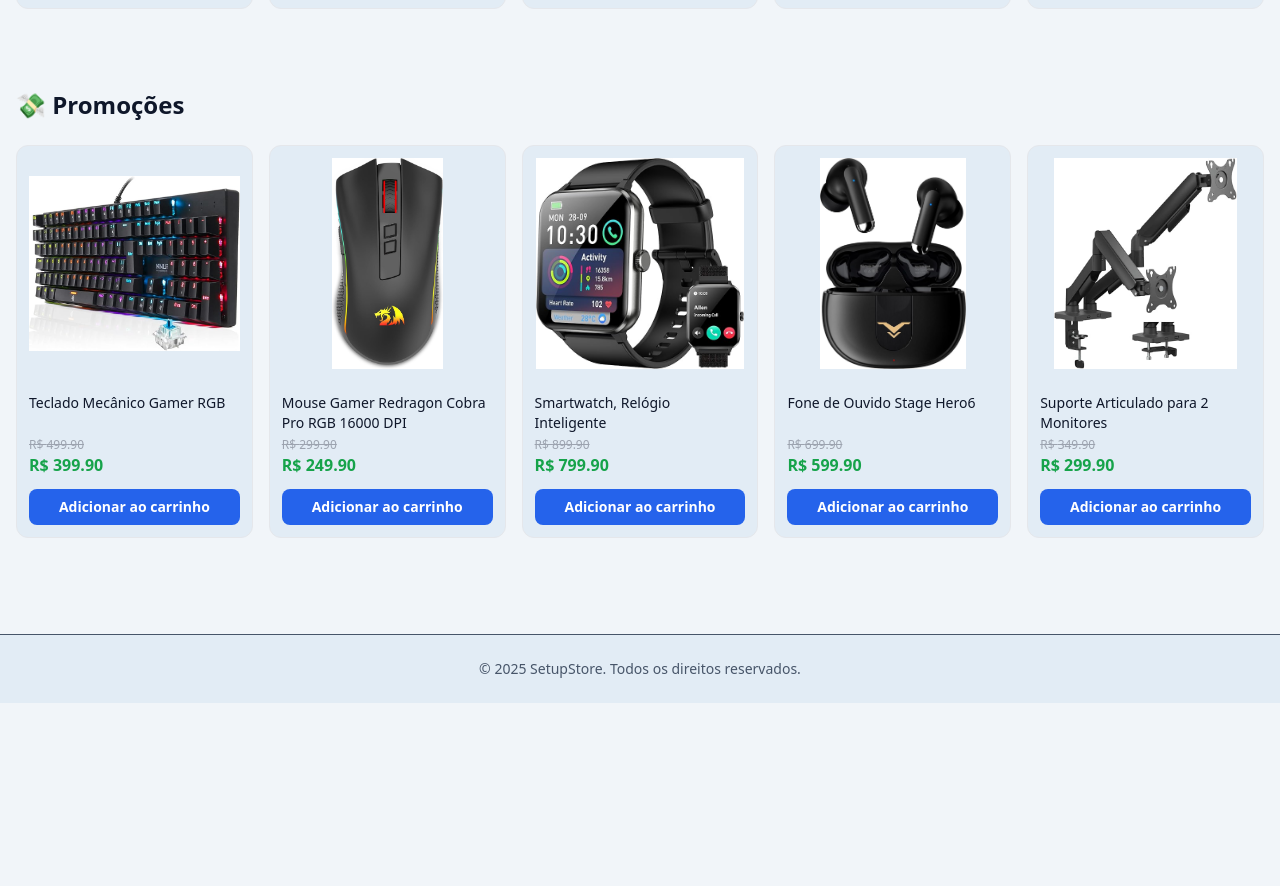
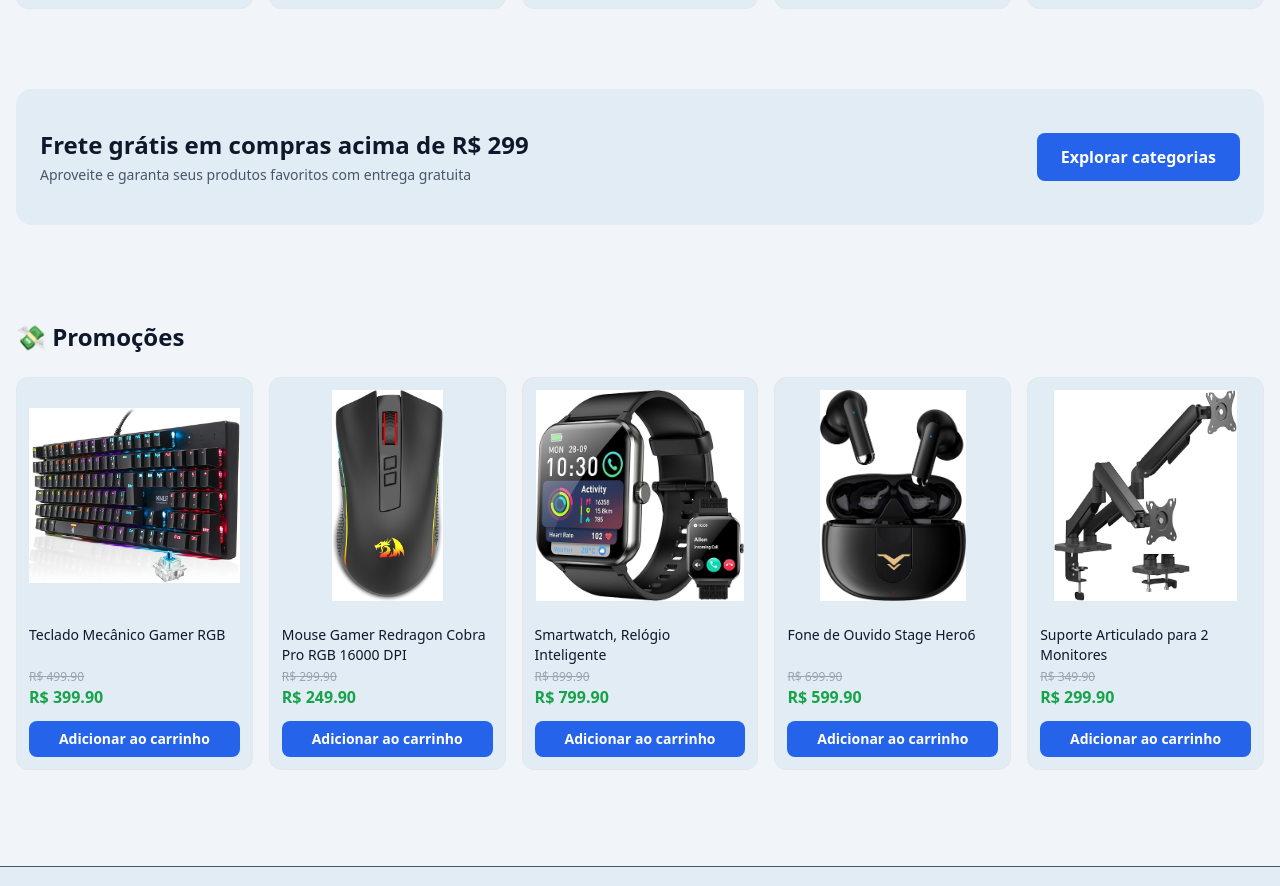
Before and after one commit to mikaeljuliao/ecommerce-store, a React (Vite) app: page / in a window 1280 px wide. Shown: the part 1815-2701 px from the top of the page. Before the commit the page ends 2518 px from the top, so only its background shows below. Built offline with nearby package versions, Linux system fonts and the light colour scheme.

Commit message:
feat(home): adiciona bloco promocional com CTA e scroll suave para categorias

```diff
--- a/src/Pages/Home.tsx
+++ b/src/Pages/Home.tsx
@@ -7,6 +7,8 @@
 import { CategoriesSection } from '../components/CategoriesSection'
 import { VantagensDaLoja } from '../components/VantagensDaLoja'
 import { useCart } from '../context/CartContext'
+import { BlocoPromocional } from '../components/BlocoPromocional'
+
 
 export default function Home() {
   const categorias = getCategorias()
@@ -152,6 +154,9 @@
           </div>
         </section>
 
+
+        <BlocoPromocional />
+
         {/* 💸 PROMOÇÕES */}
         <section className="mb-24 max-w-7xl mx-auto px-4 relative">
           <h2 className="text-2xl font-semibold mb-6">
--- /dev/null
+++ b/src/components/BlocoPromocional.tsx
@@ -0,0 +1,54 @@
+export function BlocoPromocional() {
+  function handleScrollToCategorias() {
+    const section = document.getElementById('categorias')
+
+    section?.scrollIntoView({
+      behavior: 'smooth',
+      block: 'start'
+    })
+  }
+
+  return (
+    <section className="max-w-7xl mx-auto px-4 mb-24">
+      <div
+        className="
+          rounded-2xl
+          bg-[rgb(var(--bg-secondary))]
+
+          border-[rgb(var(--border))]
+          px-6 py-10
+          flex flex-col gap-4
+          sm:flex-row sm:items-center sm:justify-between
+        "
+      >
+        {/* TEXTO */}
+        <div>
+          <h2 className="text-2xl font-semibold mb-1">
+            Frete grátis em compras acima de R$ 299
+          </h2>
+          <p className="text-sm text-[rgb(var(--text-muted))]">
+            Aproveite e garanta seus produtos favoritos com entrega gratuita
+          </p>
+        </div>
+
+        {/* CTA */}
+        <button
+          type="button"
+          onClick={handleScrollToCategorias}
+          className="
+            mt-4 sm:mt-0
+            px-6 py-3
+            rounded-lg
+            bg-[rgb(var(--primary))]
+            text-white
+            font-semibold
+            hover:opacity-90
+            transition
+          "
+        >
+          Explorar categorias
+        </button>
+      </div>
+    </section>
+  )
+}
--- a/src/components/CategoriesSection.tsx
+++ b/src/components/CategoriesSection.tsx
@@ -5,7 +5,7 @@
   const categorias = getCategorias()
 
   return (
-    <section className="max-w-7xl mx-auto px-6 mb-24">
+    <section id='categorias' className="max-w-7xl mx-auto px-6 mb-24" >
       {/* TÍTULO CENTRALIZADO */}
       <div className="text-center mb-12">
         <h2 className="text-3xl font-semibold text-[rgb(var(--primary))]">
```
